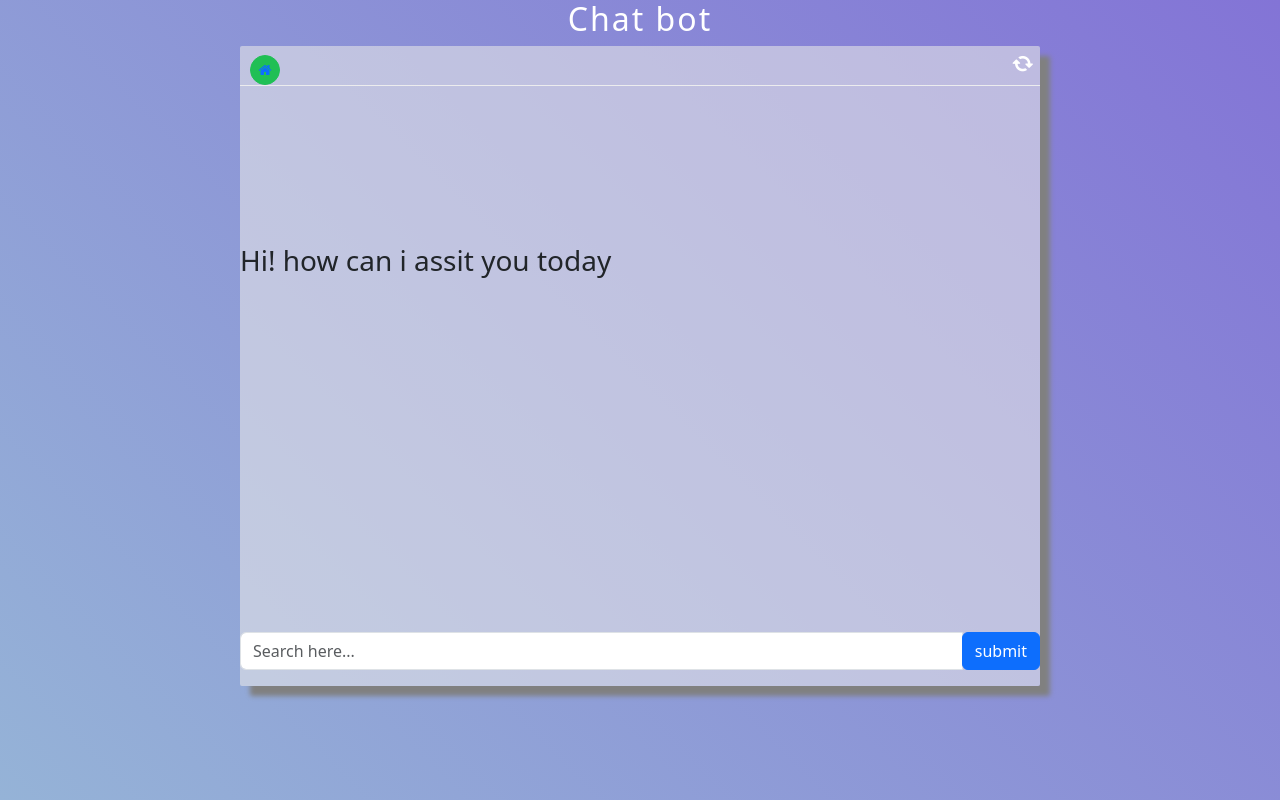
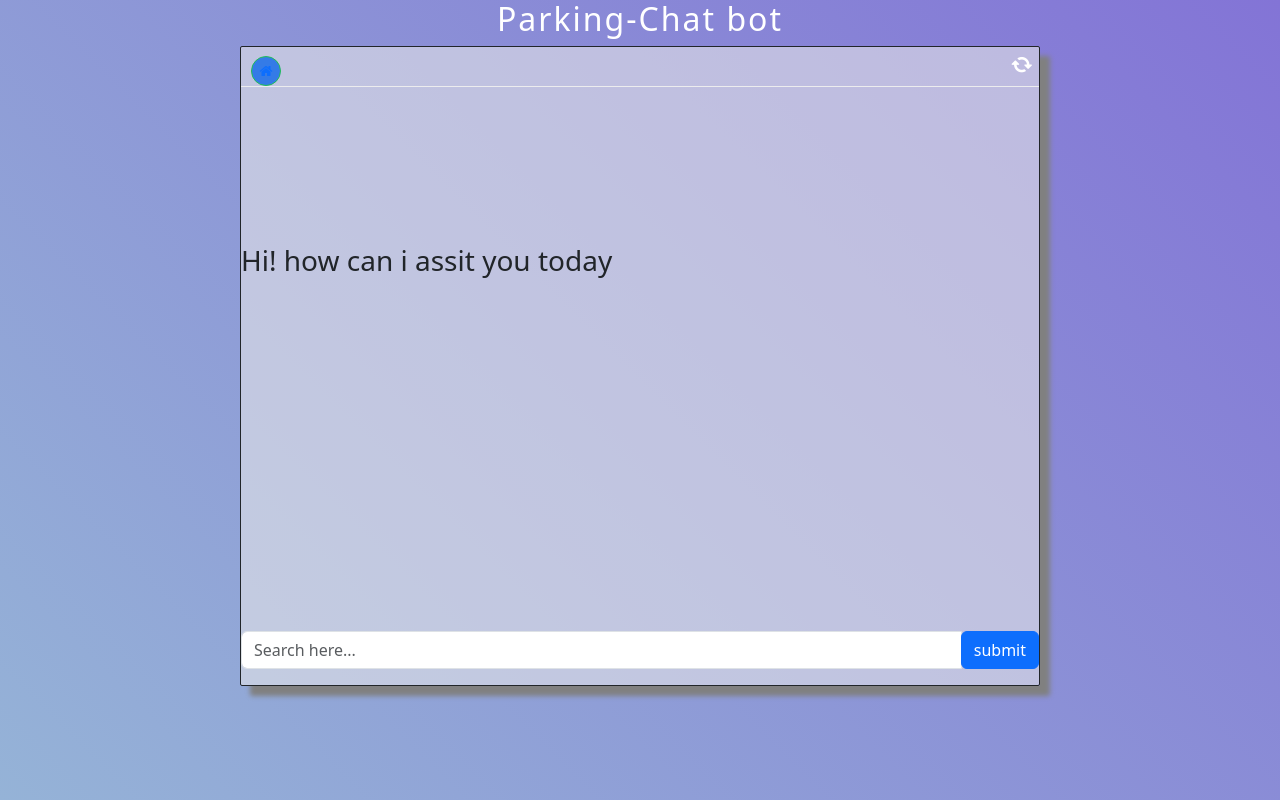
Before and after one commit to Guruprasantha/parkinglot_with_chatbot, a Django app: page /bot/ in a window 1280 px wide. Run offline with Django 5.2, Linux system fonts and the light colour scheme; some libraries are stand-ins or nearby versions.

Commit message:
final commit

```diff
--- a/project/app/static/chatbot/css/style.css
+++ b/project/app/static/chatbot/css/style.css
@@ -37,7 +37,7 @@ body{
   width:800px;
   height:80vh;
 /*   padding:10px; */
-  border:1px solid #v;
+  border:1px solid ;
   border-radius:2px;
   box-shadow: 10px 10px 5px gray;
   background:rgba(229, 229, 232,0.6);
@@ -65,7 +65,7 @@ body{
   margin:0 10px;
   border:1px solid #20BF55;
   border-radius:100%;
-  background:#20BF55;
+  background:#347be7;
 }
 
 .close-icon{
@@ -129,7 +129,6 @@ body{
   justify-content:flex-start;
 
 }
-
 .son{
-
+  margin-left: 20px;
 }
--- a/project/app/templates/app/bot.html
+++ b/project/app/templates/app/bot.html
@@ -14,7 +14,7 @@
 <body>
 <div class="content">
   <div class="header">
-    <h2>Chat bot </h2>
+    <h2>Parking-Chat bot </h2>
   </div>
   <div class="chat-panel" style="overflow-y: scroll; height: 500 px;"  >
     <div class="panel-header">
@@ -39,8 +39,8 @@
       {% if result != None %}
           <br>
           <br>
-      <div class="message loading new"><figure class="avatar"><b>User:</b></figure><article>{{ usertext }}</article></div>
-      <div class="message loading new"><figure class="avatar"><b>Bot:</b></figure><article>{{ result }}</article></div>
+      <div class="messageloadingnew"><figure class="avatar"><b>User:</b></figure><article>{{ usertext }}</article></div>
+      <div class="messageloadingnew"><figure class="avatar"><b>Bot:</b></figure><article>{{ result }}</article></div>
       {% endif %}
     </div>
   </div>
```
Also changed, not shown: project/db.sqlite3.
